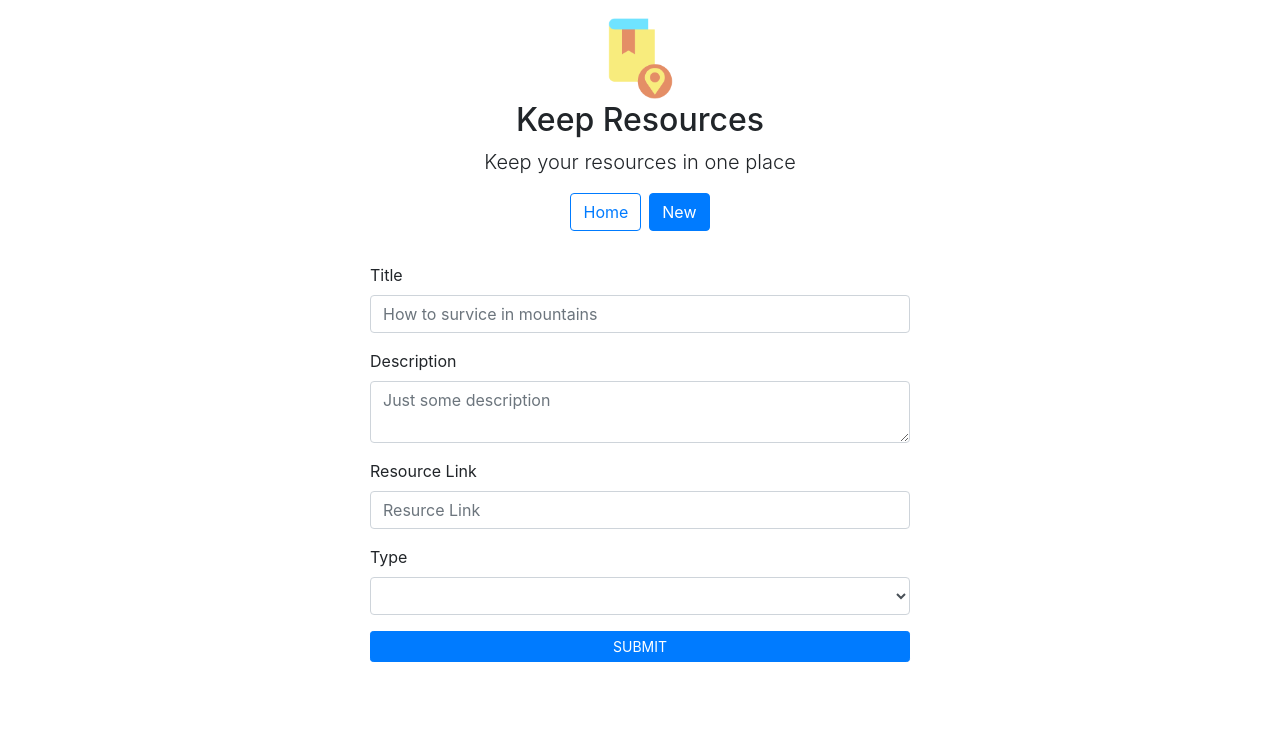
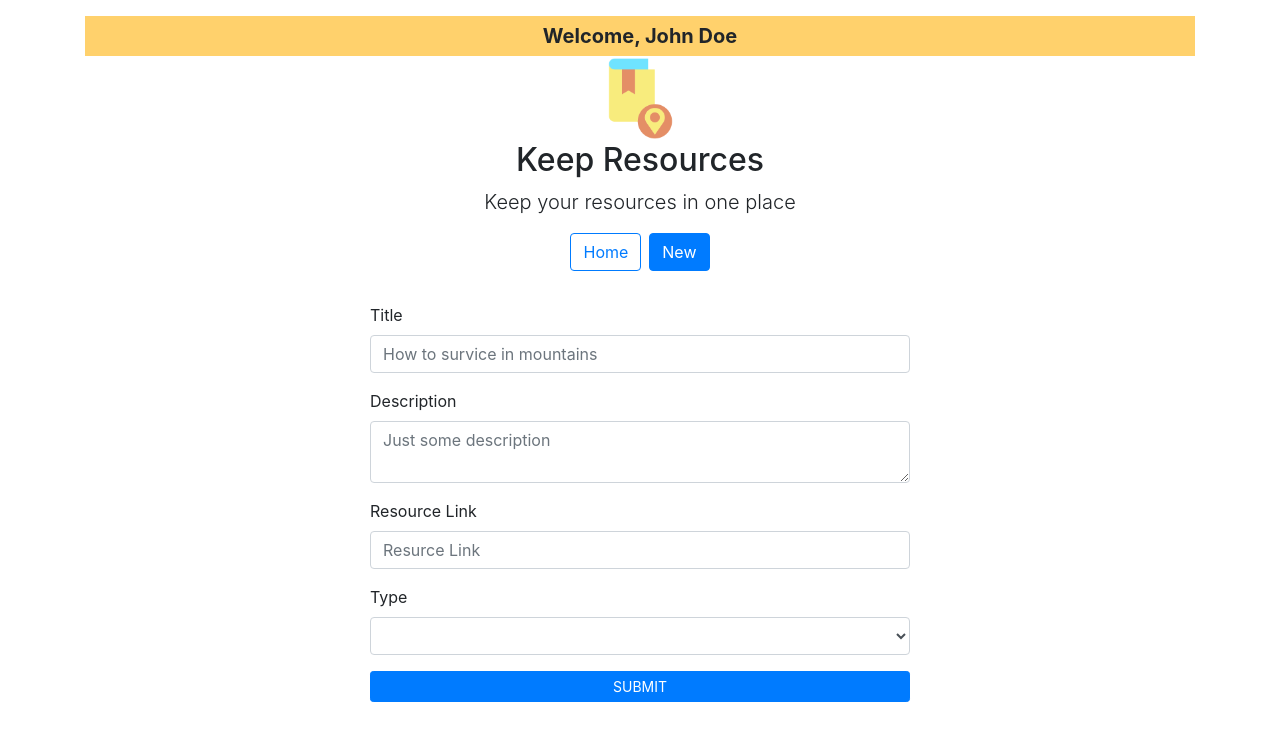
Before and after one commit to eokwukwe/resource-keeper, a Vue app: page /resources/new in a window 1280 px wide. Shown: the top 740 px of the page. Built offline with nearby package versions, Linux system fonts and the light colour scheme.

Commit message:
feat(v3Features): suspense component

```diff
--- a/src/actions/index.js
+++ b/src/actions/index.js
@@ -1,4 +1,10 @@
 import axios from 'axios'
+
+export function fetchUser() {
+  return new Promise(res => {
+    setTimeout(() => res({ name: 'John Doe' }), 2000)
+  })
+}
 
 export async function fetchResources() {
   const res = await axios.get('/api/resources')
--- a/src/components/ResourceHeader.vue
+++ b/src/components/ResourceHeader.vue
@@ -1,7 +1,21 @@
 <template>
   <div class="pt-3 pb-2 mb-4 text-center">
+    <div class="user-container">
+      <suspense>
+        <template #default>
+          <user-panel />
+        </template>
+        <template #fallback>Loading....</template>
+      </suspense>
+    </div>
+
     <div class="mx-auto">
-      <img height="85" width="85" src="../assets/logo.png" alt />
+      <img
+        height="85"
+        width="85"
+        src="../assets/logo.png"
+        alt
+      />
     </div>
 
     <h2>Keep Resources</h2>
@@ -10,24 +24,30 @@
     <router-link
       :to="{name: 'resourceHomePage'}"
       class="btn btn-outline-primary mr-2"
-    >
-      Home
-    </router-link>
+    >Home</router-link>
 
     <router-link
       :to="{name: 'resourceNewPage'}"
       class="btn btn-outline-primary"
-    >
-      New
-    </router-link>
+    >New</router-link>
   </div>
 </template>
 
 <script>
+import UserPanel from '@/components/UserPanel'
+
   export default {
     name: "ResourceHeader",
+
+     components: { UserPanel }
   };
 </script>
 
-<style>
+<style scoped>
+  .user-container {
+    padding: 5px;
+    font-weight: bold;
+    font-size: 20px;
+    background-color: #ffd16c;
+  }
 </style>
--- /dev/null
+++ b/src/components/UserPanel.vue
@@ -0,0 +1,14 @@
+<template>
+Welcome, {{user.name}}
+</template>
+
+<script>
+  import { fetchUser } from '@/actions'
+
+  export default {
+    async setup() {
+      const user = await fetchUser()
+      return { user }
+    }
+  }
+</script>
--- a/src/pages/ResourceHome.vue
+++ b/src/pages/ResourceHome.vue
@@ -54,8 +54,6 @@
 </template>
 
 <script>
-  // import { searchResourcesApi } from "@/actions";
-
   import useResources from "@/composition/useResources";
 
   import ResourceList from "@/components/ResourceList";
@@ -114,14 +112,7 @@
       },
 
       async handleSearch(title) {
-        if (!title) {
-          this.getResources();
-          return;
-        }
-
         this.setSearchQuery(title);
-
-        this.selectedResource = null;
       },
     },
   };
```
Lines whose indentation alone changed are shown as unchanged.
